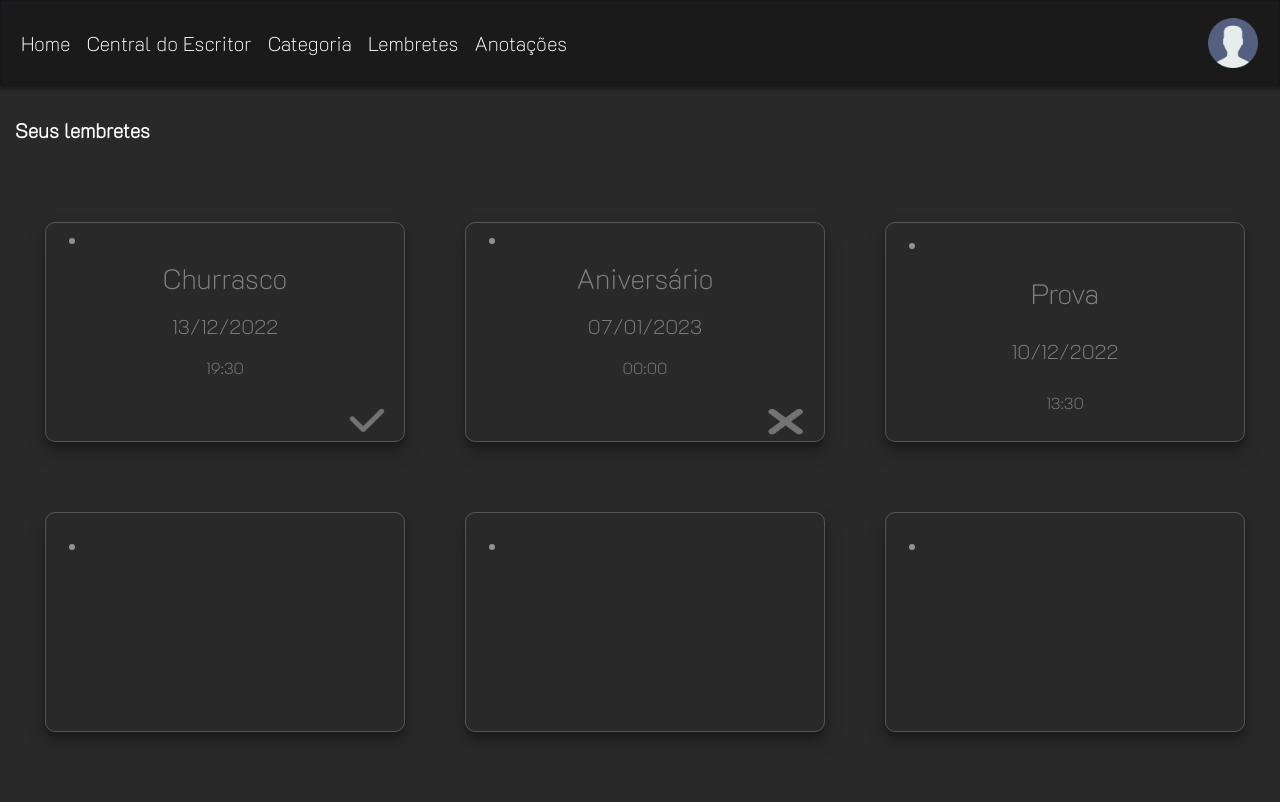
After one commit to guidionisio5/blocknote, a PHP site: page /page/lembretes.php in a window 1280 px wide; the page is wider, and only the part inside the window is pictured. The commit adds this page. Run offline with PHP 8.4, Linux system fonts and the light colour scheme; the visitor is signed in with stand-in values (Sample User, id 1); some libraries are stand-ins or nearby versions.

Commit message:
lembrete finalizado

```diff
--- a/include/header.php
+++ b/include/header.php
@@ -23,11 +23,11 @@
             </li>
 
             <li class="nav-item">
-              <a class="nav-link texto-menu" href="#">Lembretes</a>
+              <a class="nav-link texto-menu" href="lembretes.php">Lembretes</a>
             </li>
 
             <li class="nav-item">
-              <a class="nav-link texto-menu" href="#">Anotações</a>
+              <a class="nav-link texto-menu" href="anotacoes.php">Anotações</a>
             </li>
           </ul>
           <div class="d-flex">
--- /dev/null
+++ b/page/assets/css/style-lembretes.css
@@ -0,0 +1,103 @@
+@import url('https://fonts.googleapis.com/css2?family=K2D:wght@100&display=swap');
+
+*{
+    box-sizing: border-box;
+    padding: 0;
+    margin: 0;
+    font-family: 'K2D', sans-serif;
+}
+
+body{
+    height: auto;
+    background-color: #292929;
+}
+
+.container-page{
+    display: grid;
+    gap: 20px;
+}
+
+.lembrete-padding{
+    margin: 120px 80px 80px 70px;
+}
+
+.texto-lembretes{
+    font-weight: bold;
+    font-family: K2D;
+    color: white;
+}
+
+.linha{
+    display: grid;
+    gap: 40px;
+    grid-template-columns: repeat(3,1fr);
+    align-items: center;
+    padding: 0px 50px 0px 80px;
+    margin-top: 5px;
+    margin: 20px;
+}
+
+.blocos{
+    display: grid;
+    height: 220px;
+    width: 360px;
+    border: 1px solid rgba(204, 204, 204, 0.253);
+    border: 1px solid #ffffff34;
+    border-radius: 10px;
+    text-align: center;
+    align-items: center;
+    box-shadow: rgba(0, 0, 0, 0.19) 0px 10px 20px, rgba(0, 0, 0, 0.23) 0px 6px 6px;
+    margin: 0px 20px 50px 0px;
+}
+
+a{
+    text-decoration: none;
+    color: rgba(204, 204, 204, 0.253);
+}
+
+.blocos:hover{
+    transform: scale(1.03);
+    cursor: pointer;
+}
+
+.desc{
+    color: #818181;
+}
+
+.bolinha{
+    margin: 0px 290px 0px 0px;
+    color: rgba(170, 165, 165, 0.842);
+}
+
+.check-img{
+    width: 40px;
+    height: 30px;
+    margin: 0px 0px 0px 300px;
+
+}
+
+.mais{
+    font-size: 6em;
+    color: rgba(204, 204, 204, 0.253);
+}
+
+.sairbtn{
+    position: absolute;
+    width: 30vh;
+    height: 1vh;
+    left: 150vh;
+    top: 1vh;
+    font-family: 'K2D';
+    font-style: normal;
+    font-weight: 500;
+    font-size: 20px;
+    line-height: 26px;
+    text-align: center;
+    border: none;
+    color: #818181;
+    background: url(/page/assets/img/exit.png);
+}
+
+.mais:hover{
+    color: white;
+}
--- /dev/null
+++ b/page/lembretes.php
@@ -0,0 +1,99 @@
+<?php include '../backend/_dados_usuario.php' ?>
+<!DOCTYPE html>
+<html lang="pt-br">
+
+<head>
+    <meta charset="UTF-8">
+    <meta name="viewport" content="width=device-width, initial-scale=1.0">
+    <link rel="shortcut icon" href="../page/assets/img/Meu projeto.png" type="image/x-icon">
+    <title>Pagina Principal</title>
+    <link rel="stylesheet" href="https://cdn.jsdelivr.net/npm/bootstrap-icons@1.10.2/font/bootstrap-icons.css">
+    <link href="https://cdn.jsdelivr.net/npm/bootstrap@5.2.2/dist/css/bootstrap.min.css" rel="stylesheet" integrity="sha384-Zenh87qX5JnK2Jl0vWa8Ck2rdkQ2Bzep5IDxbcnCeuOxjzrPF/et3URy9Bv1WTRi" crossorigin="anonymous">
+    <link rel="stylesheet" href="assets/css/style-header.css">
+    <link rel="stylesheet" href="assets/css/style-lembretes.css">
+</head>
+
+<body>
+    <?php include '../include/header.php' ?>
+
+    <div class="container-page position-absolute top-50 start-50 translate-middle">
+<div>
+
+    <div class="lembrete-padding">
+       <h5 class="texto-lembretes">Seus lembretes</h5>
+    </div>
+        <div>
+
+
+
+
+            <div class="linha">
+                <a href="" class="blocos">
+                    <li class="bolinha"></li>
+                    <h3 class="desc">Churrasco</h3>
+                    <h5 class="desc">13/12/2022</h5>
+                    <p class="desc">19:30</p>
+                    <img src="assets/img/check.png" alt="" class="check-img">
+                  </a>
+
+
+                <a href="" class="blocos">
+                    <li class="bolinha"></li>
+                    <h3 class="desc">Aniversário</h3>
+                    <h5 class="desc">07/01/2023</h5>
+                    <p class="desc">00:00</p>
+                    <img src="assets/img/close.png" alt="" class="check-img">
+                </a>
+
+                <a href="central-escritor.php" class="blocos">
+                    <li class="bolinha"></li>
+                    <h3 class="desc">Prova</h3>
+                    <h5 class="desc">10/12/2022</h5>
+                    <p class="desc">13:30</p>
+                </a>
+            </div>
+        </div>
+
+        <div>
+            <div class="linha">
+                <a href="" class="blocos">
+                  <li class="bolinha"></li>
+                  <h1></h1>
+                  <h1></h1>
+                  <h1></h1>
+                </a>
+
+                <a href="" class="blocos">
+                  <li class="bolinha"></li>
+                  <h1></h1>
+                  <h1></h1>
+                  <h1></h1>
+                </a>
+
+                <a href="central-escritor.php" class="blocos">
+                  <li class="bolinha"></li>
+                  <h1></h1>
+                  <h1></h1>
+                  <h1></h1>
+                </a>
+            </div>
+        </div>
+
+    </div>
+
+    <!-- Importação do JQuery -->
+    <script src="https://code.jquery.com/jquery-3.6.1.js" integrity="sha256-3zlB5s2uwoUzrXK3BT7AX3FyvojsraNFxCc2vC/7pNI=" crossorigin="anonymous"></script>
+
+    <!-- Importação JS Bootstrap -->
+    <script src="https://cdn.jsdelivr.net/npm/bootstrap@5.2.1/dist/js/bootstrap.bundle.min.js" integrity="sha384-u1OknCvxWvY5kfmNBILK2hRnQC3Pr17a+RTT6rIHI7NnikvbZlHgTPOOmMi466C8" crossorigin="anonymous"></script>
+
+    <!-- Importação JS - SweetAlert2 -->
+    <script src="//cdn.jsdelivr.net/npm/sweetalert2@11"></script>
+
+    <!-- Importação JS da página -->
+    <script src="assets/js/script-logout.js"></script>
+    <script src="assets/js/script-img-central.js"></script>
+</body>
+</body>
+
+</html>
```
Also changed, not shown: page/assets/css/style-header.css (line endings or trailing spaces), page/assets/img/check.png (added), page/assets/img/close.png (added).
